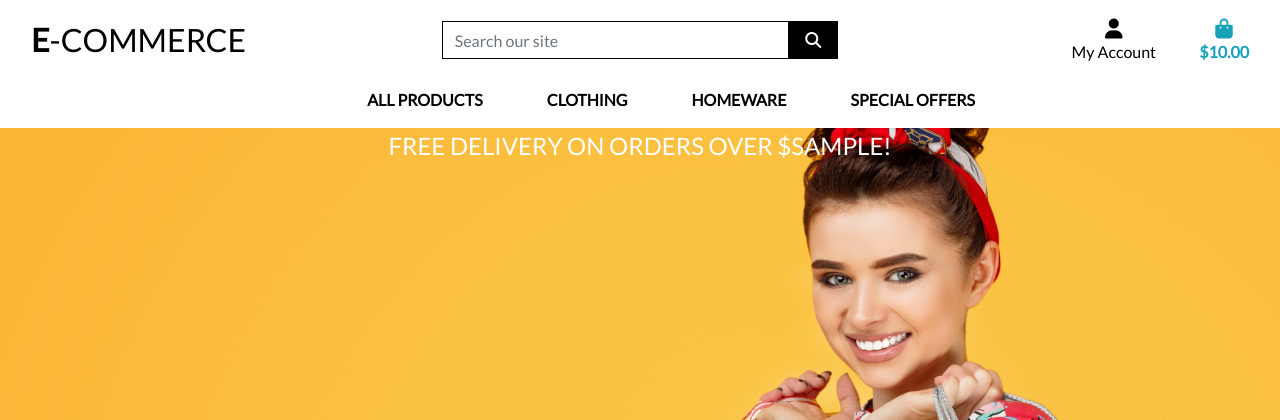
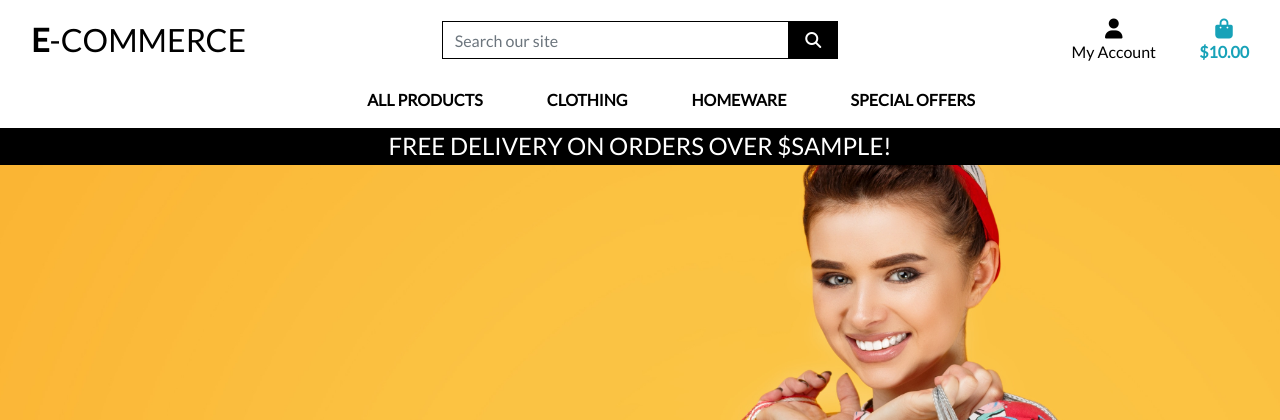
Before and after one commit to LogicAtom/ecommerce, a Django app: template templates/base.html in a window 1280 px wide. Shown: the top 420 px of the page. Run offline with Django 3.2, Linux system fonts and the light colour scheme; the template is opened without the code that fills it: most values are stand-ins (such as "Sample title", 1, 10 or a date in 2020); parts of the project's set-up code (start-up, migrations or seed data) failed here and were passed over; some libraries are stand-ins or nearby versions.

Commit message:
static/css/base.css > added Delivery Banner Background = Black, code, and comments

```diff
--- a/static/css/base.css
+++ b/static/css/base.css
@@ -56,6 +56,11 @@ body {
     border: 1px solid black !important;
 }
 
+/* Delivery Banner Background = Black */
+.bg-black {
+    background: #000 !important;
+}
+
 /* --------------------------------- Media queries */
 
 /* Slightly larger container on xl screens */
```
